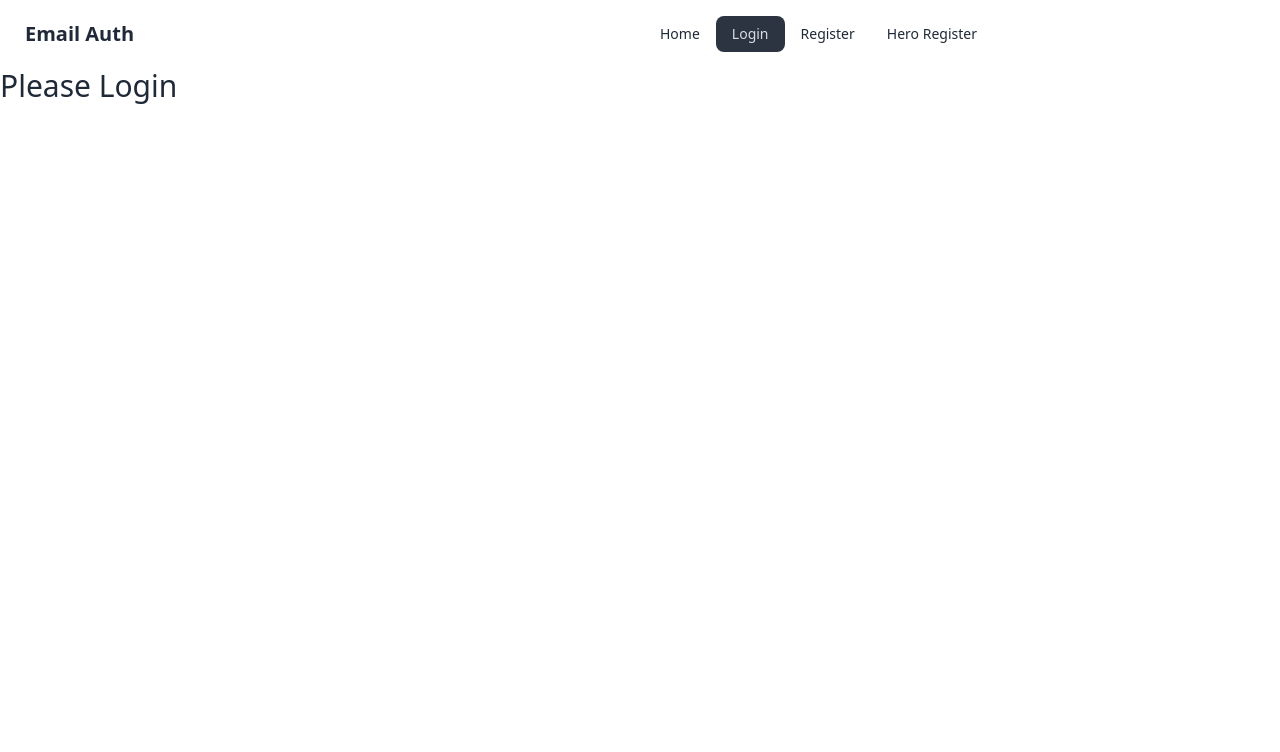
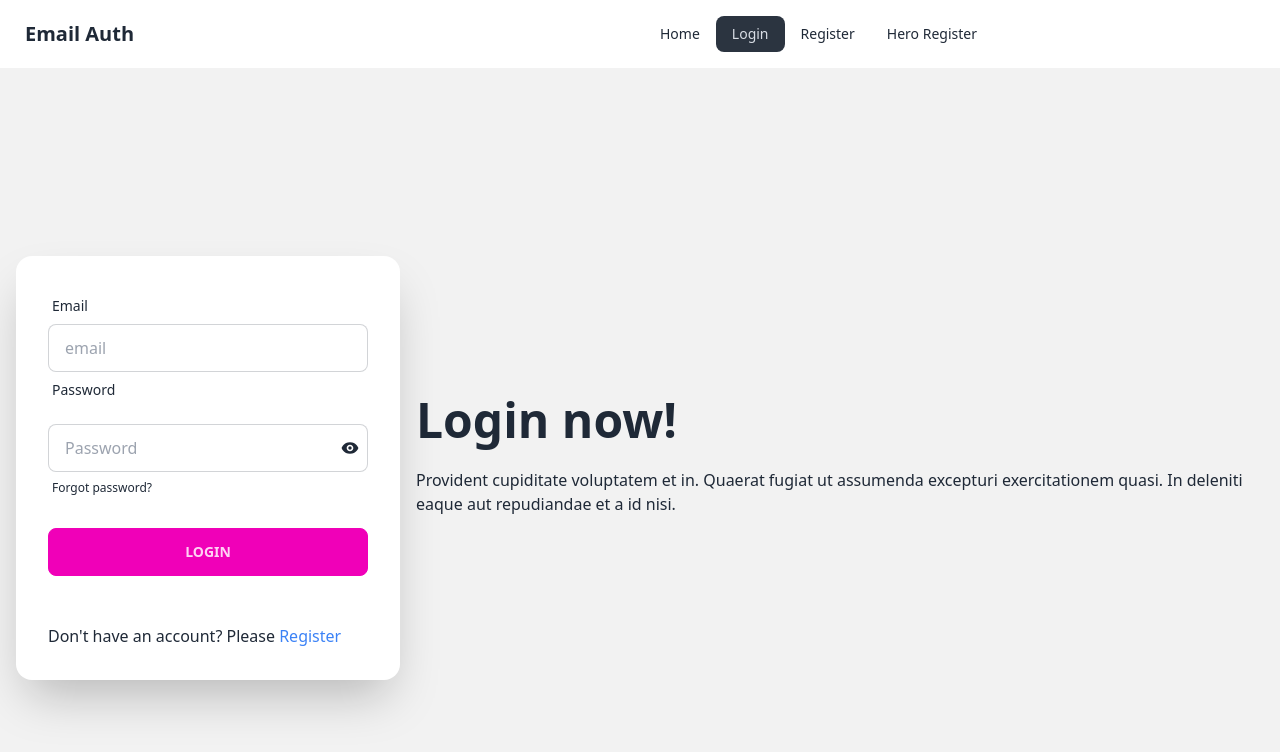
Before and after one commit to rootnure/user-email-password-auth-50, a React (Vite) app: page /login in a window 1280 px wide. Shown: the top 752 px of the page. Built offline with nearby package versions, Linux system fonts and the light colour scheme.

Commit message:
LogIn and Register Page linked to opsite pages

```diff
--- a/src/Register/Register.jsx
+++ b/src/Register/Register.jsx
@@ -2,6 +2,7 @@ import { createUserWithEmailAndPassword } from "firebase/auth";
 import auth from "../firebase/firebase.config"
 import { useState } from "react";
 import { BiSolidShow, BiSolidHide } from "react-icons/bi";
+import { Link } from "react-router-dom";
 
 
 const Register = () => {
@@ -101,6 +102,7 @@ const Register = () => {
                     <p className="text-center mt-4 text-red-400">{registerError}</p>
                 </div>
             }
+            <p className="text-center mt-4">Already have an account? Please <Link to="/login" className="text-blue-500">LogIn</Link></p>
         </div>
     );
 };
--- a/src/components/LogIn/LogIn.jsx
+++ b/src/components/LogIn/LogIn.jsx
@@ -1,9 +1,96 @@
+import { signInWithEmailAndPassword } from "firebase/auth";
+import auth from "../../firebase/firebase.config";
+import { useState } from "react";
+import { BiSolidShow, BiSolidHide } from "react-icons/bi";
+import { Link } from "react-router-dom";
 
 
 const LogIn = () => {
+
+    const [logInError, setLogInError] = useState('');
+    const [logInSuccess, setLogInSuccess] = useState(false);
+    const [isPasswordVisible, setIsPasswordVisible] = useState(false);
+
+    const handleLogin = e => {
+        e.preventDefault();
+        const email = e.target.email.value;
+        const password = e.target.password.value;
+        console.log({ email, password });
+        // reset error
+        setLogInError('');
+        setLogInSuccess(false);
+        setIsPasswordVisible(false);
+
+        // add input filed validation
+
+        // user validation ==> signIn/LogIn registered user
+        signInWithEmailAndPassword(auth, email, password)
+            .then(result => {
+                console.log(result.user);
+                setLogInSuccess(true);
+            })
+            .catch(error => {
+                console.error(error);
+                setLogInError(error.message === "Firebase: Error (auth/invalid-login-credentials)." ? "Invalid Email or Password" : error.message);
+            })
+    }
+
     return (
-        <div>
-            <h2 className="text-3xl">Please Login</h2>
+        <div className="hero min-h-screen bg-base-200">
+            <div className="hero-content flex-col lg:flex-row-reverse">
+                <div className="text-center lg:text-left">
+                    <h1 className="text-5xl font-bold">Login now!</h1>
+                    <p className="py-6">Provident cupiditate voluptatem et in. Quaerat fugiat ut assumenda excepturi exercitationem quasi. In deleniti eaque aut repudiandae et a id nisi.</p>
+                </div>
+                <div className="card flex-shrink-0 w-full max-w-sm shadow-2xl bg-base-100">
+                    <div className="card-body">
+                        <form onSubmit={handleLogin}>
+                            <div className="form-control">
+                                <label className="label">
+                                    <span className="label-text">Email</span>
+                                </label>
+                                <input type="email" name="email" placeholder="email" className="input input-bordered" />
+                            </div>
+                            <div className="form-control">
+                                <label className="label">
+                                    <span className="label-text">Password</span>
+                                </label>
+                                <div className="relative mt-4">
+                                    <input
+                                        className="input input-bordered w-full"
+                                        type={isPasswordVisible ? "text" : "password"} name="password"
+                                        placeholder="Password"
+                                        required />
+                                    <span
+                                        onClick={() => setIsPasswordVisible(!isPasswordVisible)}
+                                        className="absolute bottom-0 top-0 flex items-center right-0 px-2 -py-2 cursor-pointer rounded rounded-s-none text-xl"
+                                        title={isPasswordVisible ? "Hide Password" : "Show Password"}>
+                                        {
+                                            isPasswordVisible ? <BiSolidHide></BiSolidHide> : <BiSolidShow></BiSolidShow>
+                                        }
+                                    </span>
+                                </div>
+                                <label className="label">
+                                    <a href="#" className="label-text-alt link link-hover">Forgot password?</a>
+                                </label>
+                            </div>
+                            <div className="form-control mt-6">
+                                <button className="btn btn-secondary">Login</button>
+                            </div>
+                        </form>
+                        <div className="h-8 flex items-center text-center">
+
+                            {
+                                logInError && <p className="text-red-500">{logInError}</p>
+                            }
+                            {
+                                logInSuccess && <p className="text-green-500">LogIn Successful</p>
+                            }
+                        </div>
+                        <p>Don&apos;t have an account? Please <Link to="/register" className="text-blue-500" title="Go to register page">Register</Link></p>
+                    </div>
+                </div>
+            </div>
         </div>
     );
 };
```
